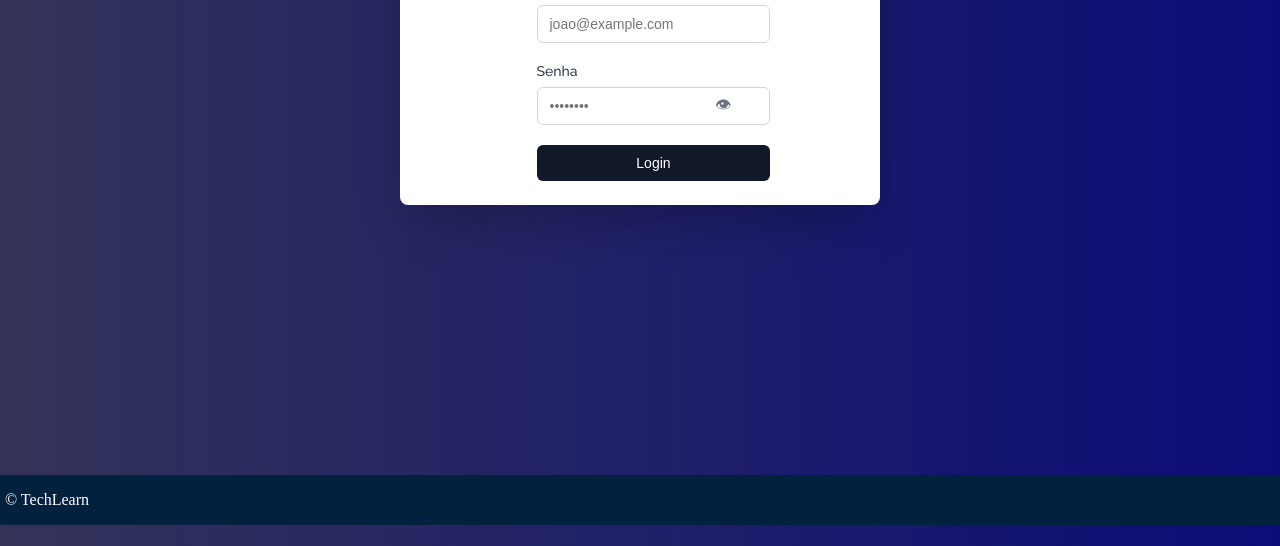
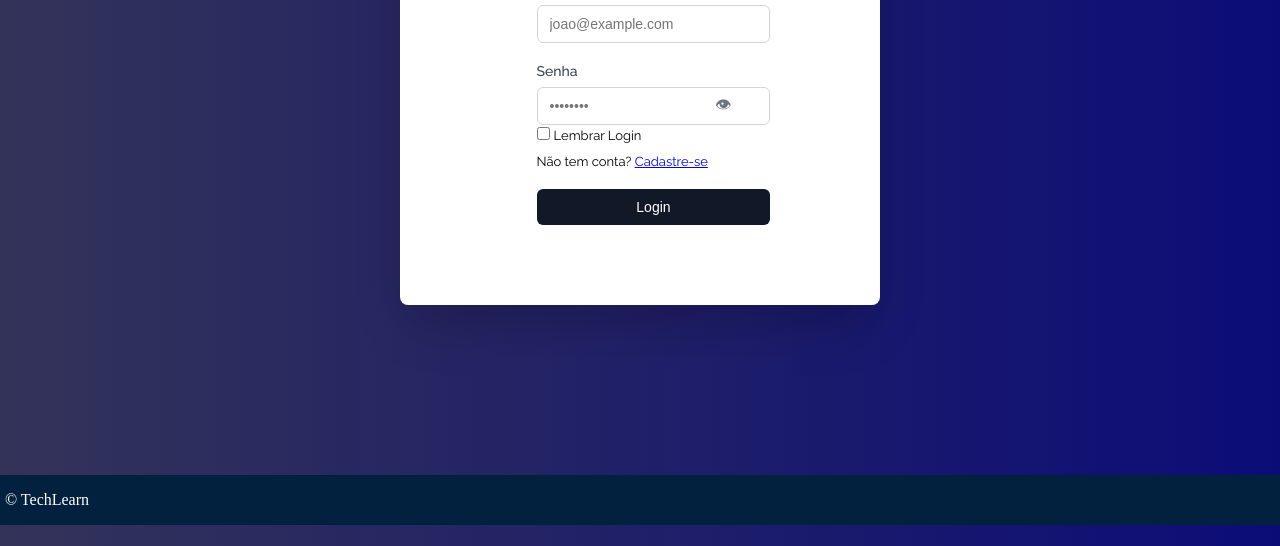
Before and after one commit to LucasKron/TechLearn-2, a plain HTML site: page src/login.html in a window 1280 px wide. Shown: the part 254-800 px from the top of the page. Drawn offline with nearby package versions, Linux system fonts and the light colour scheme.

Commit message:
atualizações na pagina de login

```diff
--- a/src/css/login.css
+++ b/src/css/login.css
@@ -179,7 +179,7 @@ body {
 }
 
 .card {
-    height: 300px;
+    height: 400px;
     background: white;
     border-radius: 0.5rem;
     box-shadow: 0 25px 50px -12px rgba(0, 0, 0, 0.25);
@@ -307,3 +307,14 @@ body {
         grid-template-columns: 1fr;
     }
 }
+
+.rememberUser {
+  font-size: 13px;
+  padding-top: 2px;
+  display: inline-block;
+}
+
+#cadInfo{
+  font-size: small;
+  padding-top: 10px;
+}
--- a/src/login.html
+++ b/src/login.html
@@ -33,7 +33,7 @@
                     <ul class="nav-right">
                         <li class="hover-underline-animation center links"><a
                                 href="cadastro.html"><span>Cadastrar</span></a></li>
-                        <li><a href="#" id="signup-button">
+                        <li><a href="login.html" id="signup-button">
                                 <i class="fa-solid fa-right-to-bracket"></i>Entrar</a></li>
                     </ul>
                 </div>
@@ -62,8 +62,12 @@
                                 <button type="button" class="toggle-password"
                                     onclick="togglePassword('password')">👁</button>
                             </div>
+                            <input type="checkbox" name="remember">
+                            <span class="rememberUser">Lembrar Login</span>
+                            <p id="cadInfo">Não tem conta? <a href="cadastro.html">Cadastre-se</a></p>
                             <span class="error-message" id="passwordError"></span>
                         </div>
+
                         <button type="submit" class="login-btn">Login</button>
                     </form>
                 </div>
```
Also changed, not shown: src/assinaturas.html (+1 -1 lines), src/cadastro.html (+2 -2 lines), src/cursos.html (+2 -2 lines), src/index.html (+1 -1 lines).
